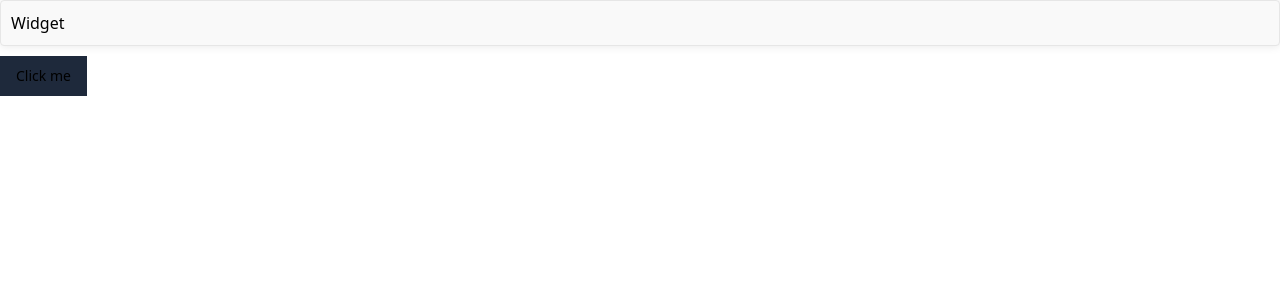
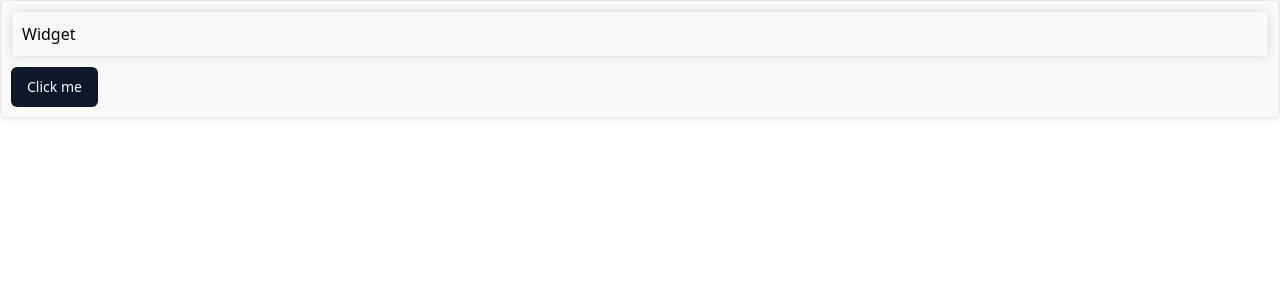
Before and after one commit to judygab/embeddable-widgets, a React (Vite) app: page / in a window 1280 px wide. Shown: the top 300 px of the page. Built offline with nearby package versions, Linux system fonts and the light colour scheme.

Commit message:
update variables classname

```diff
--- a/src/components/Widget.jsx
+++ b/src/components/Widget.jsx
@@ -4,11 +4,11 @@ import { Button } from "@/components/ui/button";
 
 export const Widget = () => {
   return (
-    <div id="widget">
+    <div className="widget">
       <style>{styles}</style>
       <style>{tailwindStyles}</style>
       <div className="widget">Widget</div>
-      <Button className="bg-slate-800">Click me</Button>
+      <Button>Click me</Button>
     </div>
   );
 };
--- a/src/index.css
+++ b/src/index.css
@@ -3,7 +3,7 @@
   @tailwind utilities;
 
   @layer base {
-    :widget {
+    .widget {
       --background: 0 0% 100%;
       --foreground: 222.2 84% 4.9%;
 
@@ -35,7 +35,7 @@
       --radius: 0.5rem;
     }
 
-    .dark {
+    .dark .widget {
       --background: 222.2 84% 4.9%;
       --foreground: 210 40% 98%;
 
```
